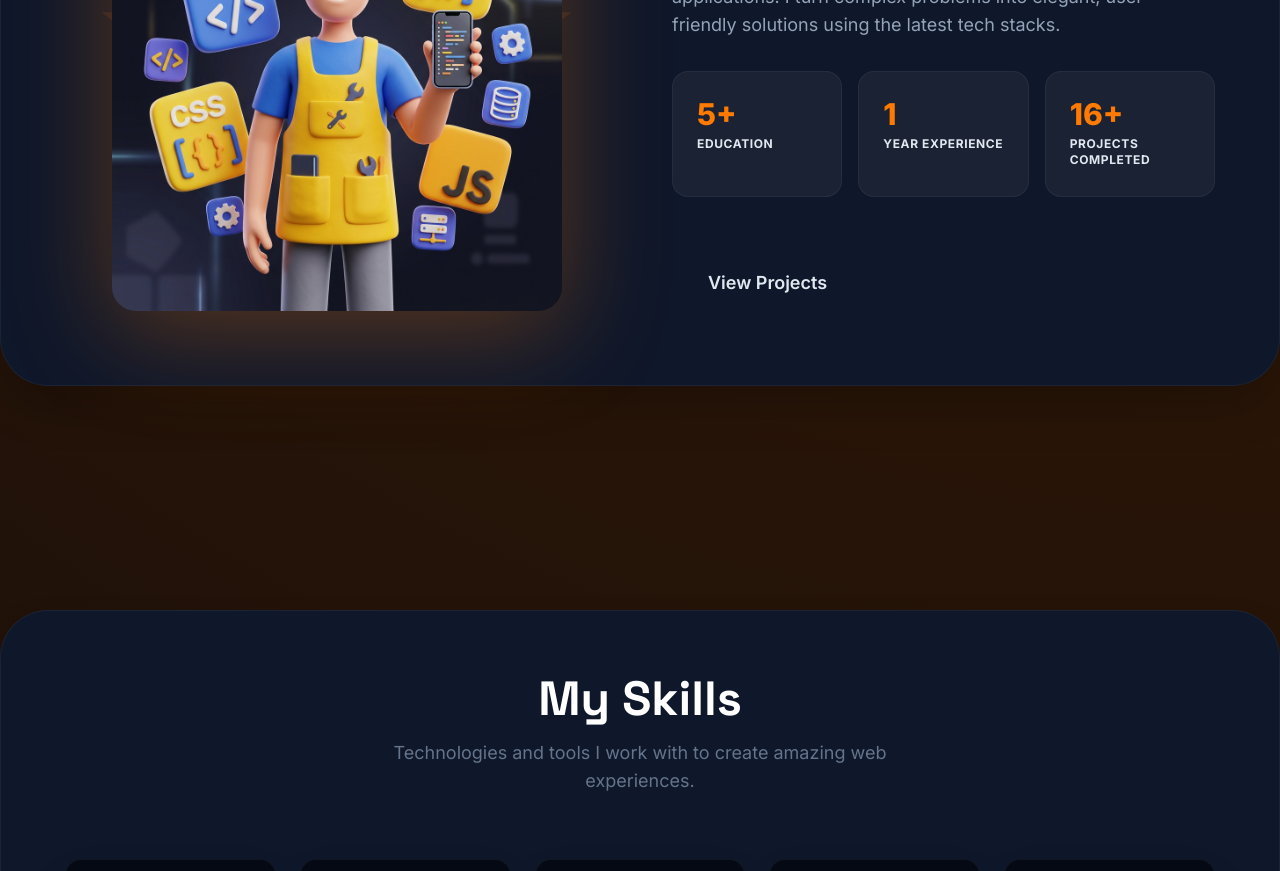
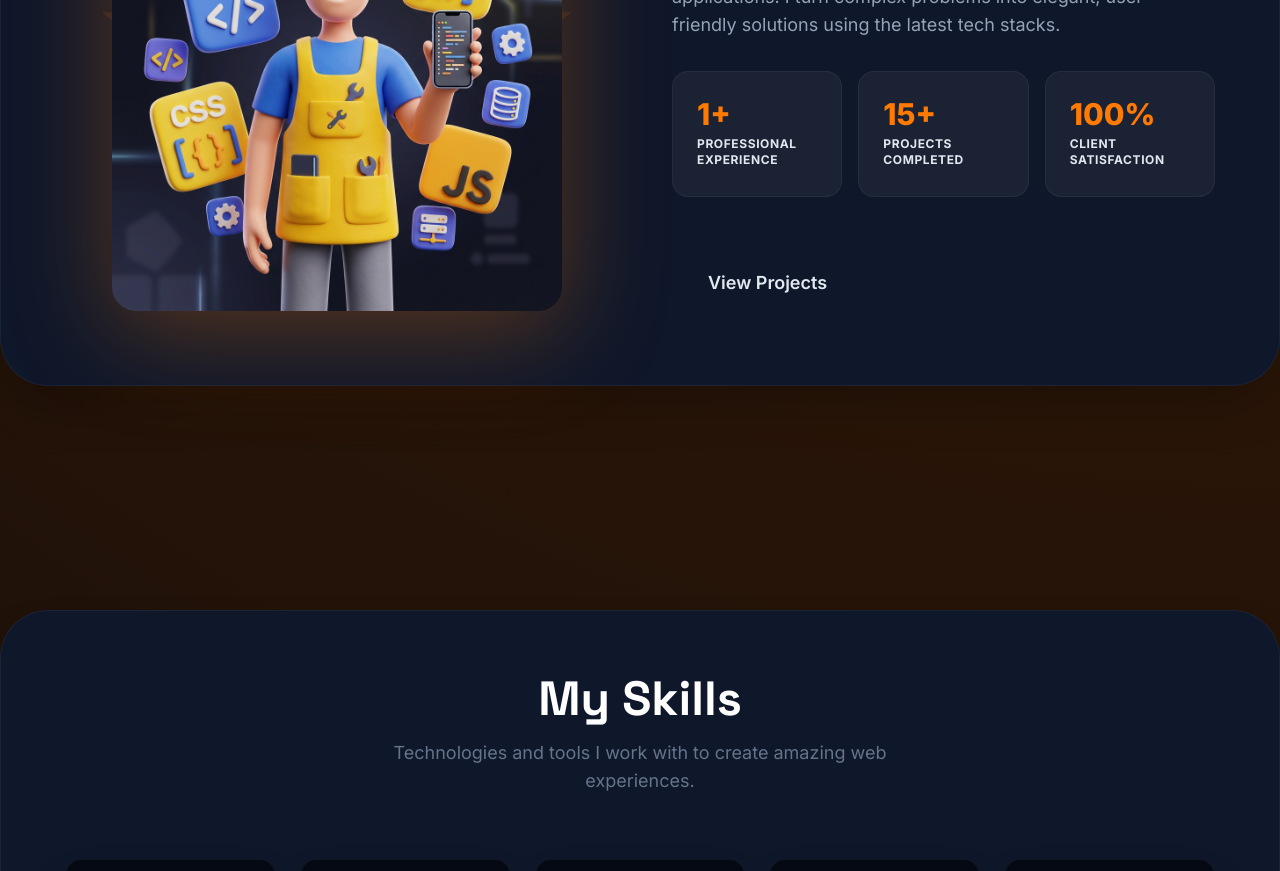
Before and after one commit to azarrazagula/myportfolio, a React (Create React App) app: page / in a window 1280 px wide. Shown: the part 1180-2051 px from the top of the page. Built offline with nearby package versions, Linux system fonts and the light colour scheme.

Commit message:
style: update about section stats to professional experience and satisfaction

```diff
--- a/src/pages/About/About.jsx
+++ b/src/pages/About/About.jsx
@@ -5,9 +5,9 @@ import Card from '../../components/Card/Card';
 import aboutAvatar from '../../Assets/about_avatar.png';
 
 const STATS = [
-  { label: 'Education', value: '5+' },
-  { label: 'Year Experience', value: '1' },
-  { label: 'Projects Completed', value: '16+' },
+  { label: 'Professional Experience', value: '1+' },
+  { label: 'Projects Completed', value: '15+' },
+  { label: 'Client Satisfaction', value: '100%' },
 ];
 
 const About = memo(() => {
```
